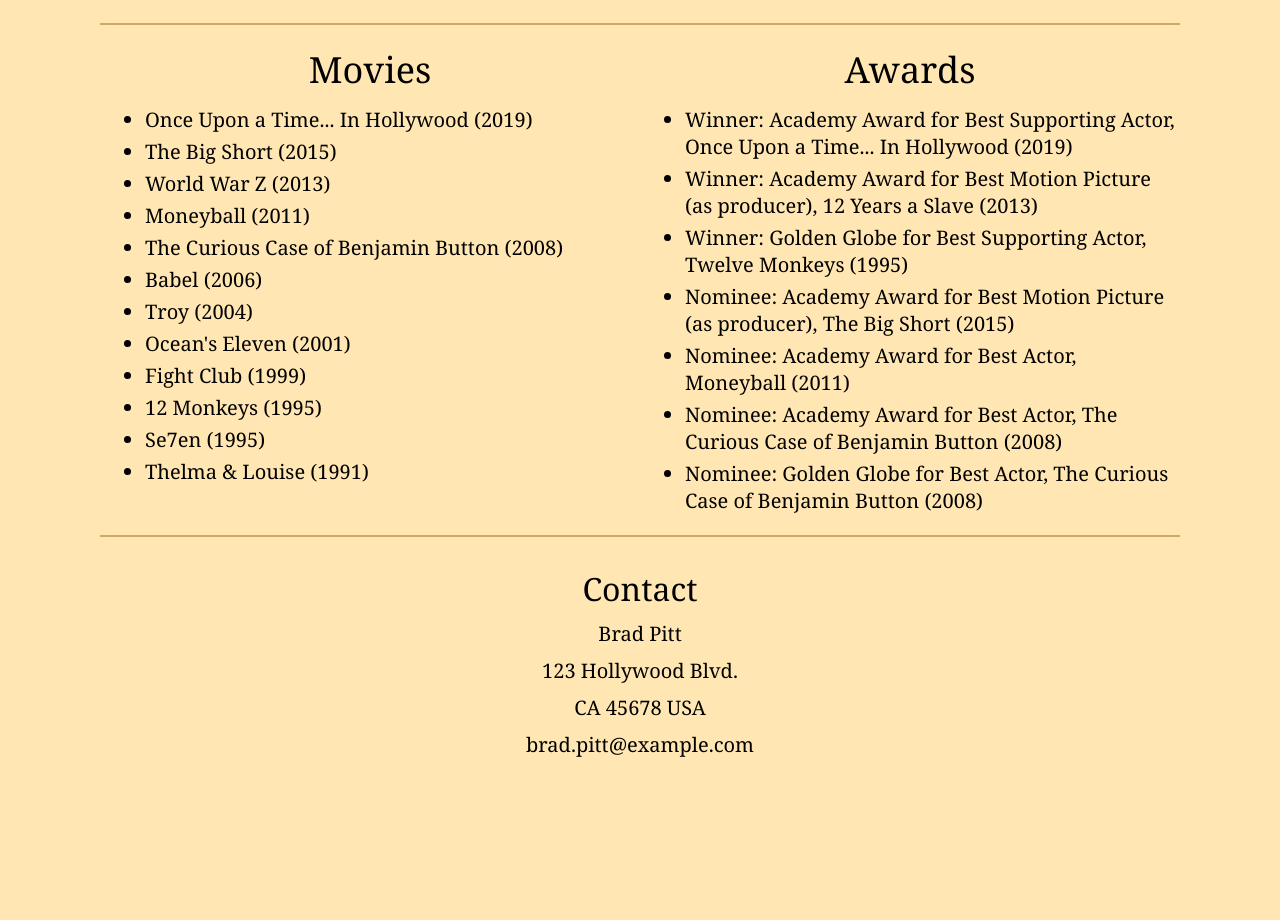
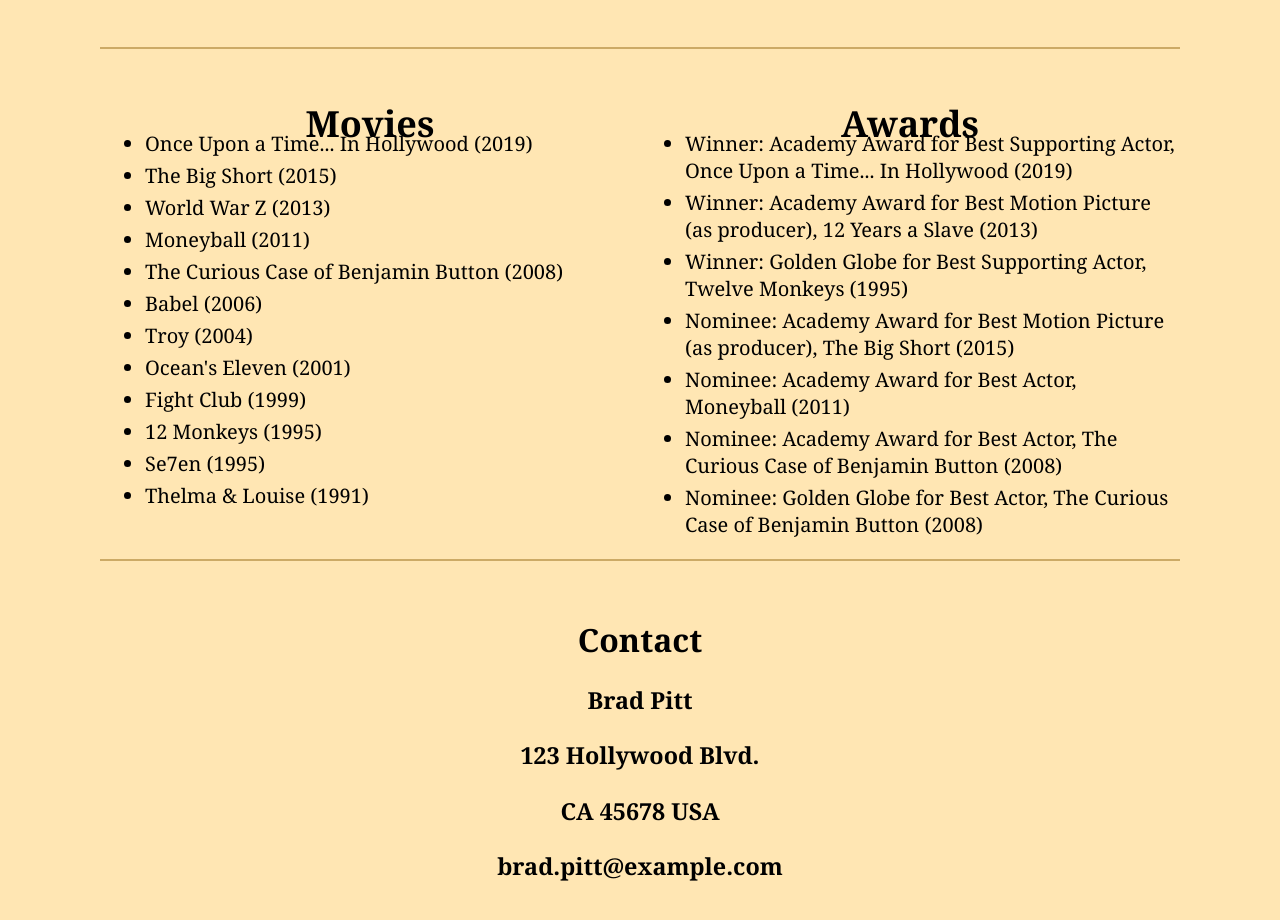
Before and after one commit to fundis6/Inl-mningsuppgift1, a plain HTML site: page index.html in a window 1280 px wide. Shown: the part 762-1682 px from the top of the page. Before the commit the page ends 1620 px from the top, so only its background shows below. Drawn offline with Linux system fonts and the light colour scheme.

Commit message:
More semantic code
Changed the code to make it more semantic using h1/h2/h3 and so forth

```diff
--- a/index.html
+++ b/index.html
@@ -3,11 +3,12 @@
 <head>
     <meta charset="UTF-8">
     <meta name="viewport" content="width=device-width, initial-scale=1.0">
+    <meta name="description" content="Brad Pitts CV showing his nominations and wins of awards along some general information about him and movies he has played in.">
     <title>Brad Pitt CV</title>
     <link rel="stylesheet" href="style.css">
 </head>
 <body>
-    <div id="Header">Curriculum Vitae</div>
+    <h1 id="Header">Curriculum Vitae</h1>
 
     <div id="line"></div>
 
@@ -19,13 +20,13 @@
             <li id="first">My name is Brad Pitt. I am an actor from Shawnee, Oklahoma, though I now live in Los Angeles like every other actor.</li>
             <li id="second">I have a wide range of acting skills, from action and thriller to comedy and drama. I am known for playing charismatic male leads, and have been described as the world's most attractive man by several media outlets. Nowadays I prefer subtler roles, including those where I play a father figure, which I am to my six children.</li>
             <li id="third">Apart from acting, I have experience as a producer for many films with my own production company Plan B Entertainment, of which I am the CEO. In my spare time, I enjoy philantropy, architecture, and skateboarding. In my work with the Make It Right Foundation, I get to combine at least two of these interests—sometimes all three!</li>
-            </ul>
+        </ul>
     </div>
 
     <div id="line"></div>
 
     <div id="main">
-        <div id="moviesHeadline">Movies</div>
+        <h2 id="moviesHeadline">Movies</h2>
         <ul id="movies">
             <li>Once Upon a Time... In Hollywood (2019)</li>
             <li>The Big Short (2015)</li>
@@ -41,7 +42,7 @@
             <li>Thelma & Louise (1991)</li>
         </ul>
 
-        <div id="awardsHeadline">Awards</div>
+        <h2 id="awardsHeadline">Awards</h2>
 
         <ul id="awards">
             <li>Winner: Academy Award for Best Supporting Actor, Once Upon a Time... In Hollywood (2019)</li>
@@ -57,11 +58,11 @@
     <div id="line"></div>
 
     <div id="footer">
-        <div id="contact">Contact</div>
-        <div>Brad Pitt</div>
-        <div>123 Hollywood Blvd.</div>
-        <div>CA 45678 USA</div>
-        <div>brad.pitt@example.com</div>
+        <h2 id="contact">Contact</h2>
+        <h3>Brad Pitt</h3>
+        <h3>123 Hollywood Blvd.</h3>
+        <h3>CA 45678 USA</h3>
+        <h3>brad.pitt@example.com</h3>
     </div>
 
 </body>
--- a/style.css
+++ b/style.css
@@ -137,7 +137,7 @@
     text-align: center;
     font-size: 20px;
 }
-#footer div{
+#footer h2{
     margin-bottom: 10px;
 }
 #contact {
```
